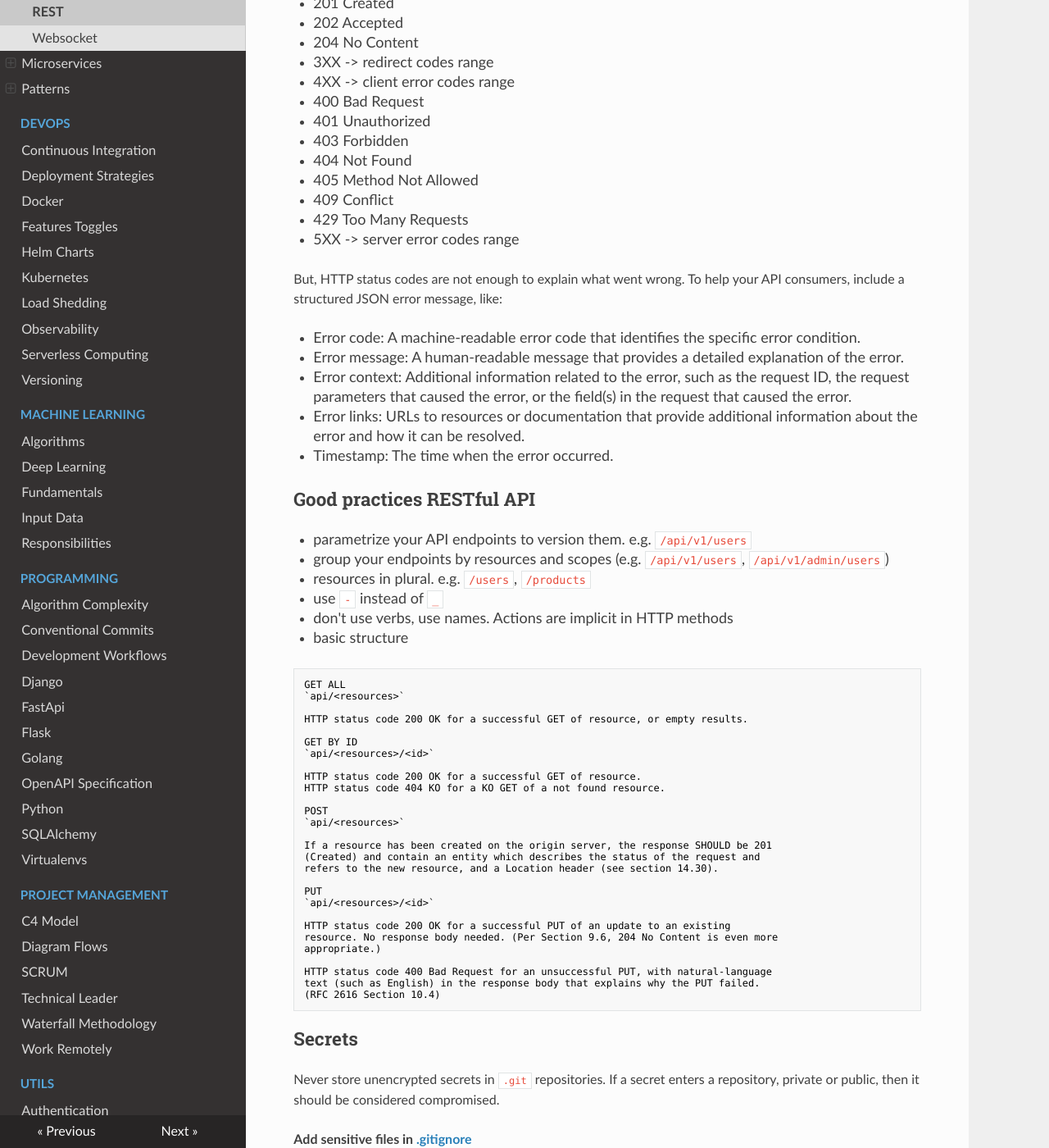
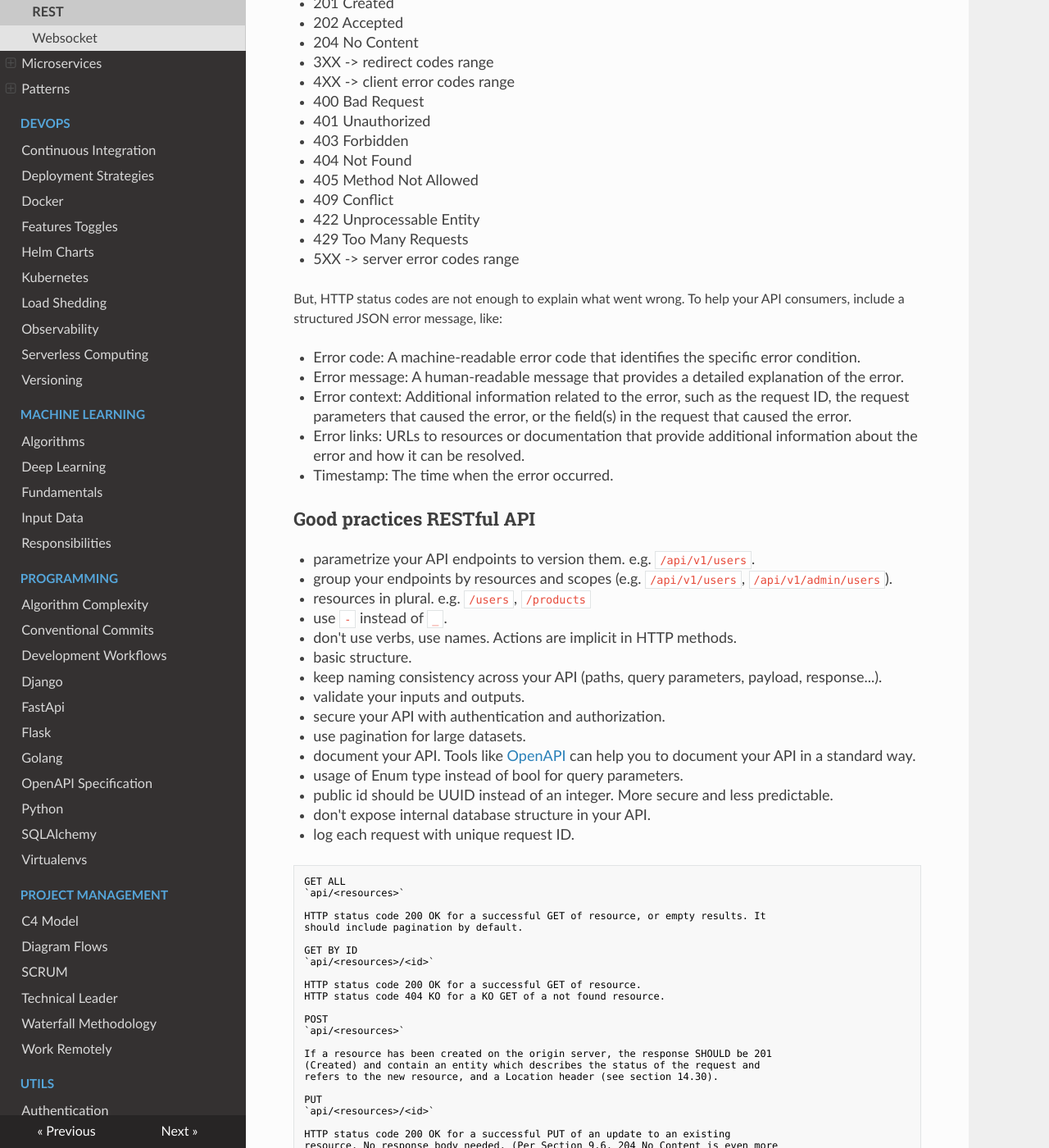
Before and after one commit to McLargo/mkdown-docs, an MkDocs documentation site: the page built from docs/architecture/communication/rest.md, in a window 1280 px wide and 1400 px high, scrolled down 1593 px. Shown: the whole window at 82% size. Built offline with MkDocs 1.6.1, drawn with Linux system fonts in a browser that asks for light colours; nearby versions of some CDN libraries; some of the changed text lies outside the part shown.

Commit message:
wiki: REST improvements

````diff
--- a/docs/architecture/communication/rest.md
+++ b/docs/architecture/communication/rest.md
@@ -75,6 +75,7 @@ that the server can send back to the client. They are divided into ranges:
   - 404 Not Found
   - 405 Method Not Allowed
   - 409 Conflict
+  - 422 Unprocessable Entity
   - 429 Too Many Requests
 - 5XX -> server error codes range
 
@@ -94,19 +95,32 @@ API consumers, include a structured JSON error message, like:
 
 ### Good practices RESTful API
 
-- parametrize your API endpoints to version them. e.g. `/api/v1/users`
+- parametrize your API endpoints to version them. e.g. `/api/v1/users`.
 - group your endpoints by resources and scopes (e.g. `/api/v1/users`,
-  `/api/v1/admin/users`)
+  `/api/v1/admin/users`).
 - resources in plural. e.g. `/users`, `/products`
-- use `-` instead of `_`
-- don't use verbs, use names. Actions are implicit in HTTP methods
-- basic structure
+- use `-` instead of `_`.
+- don't use verbs, use names. Actions are implicit in HTTP methods.
+- basic structure.
+- keep naming consistency across your API (paths, query parameters, payload,
+  response...).
+- validate your inputs and outputs.
+- secure your API with authentication and authorization.
+- use pagination for large datasets.
+- document your API. Tools like [OpenAPI](../../programming/openapi.md) can help
+  you to document your API in a standard way.
+- usage of Enum type instead of bool for query parameters.
+- public id should be UUID instead of an integer. More secure and less
+  predictable.
+- don't expose internal database structure in your API.
+- log each request with unique request ID.
 
 ```text
 GET ALL
 `api/<resources>`
 
-HTTP status code 200 OK for a successful GET of resource, or empty results.
+HTTP status code 200 OK for a successful GET of resource, or empty results. It
+should include pagination by default.
 
 GET BY ID
 `api/<resources>/<id>`
````
